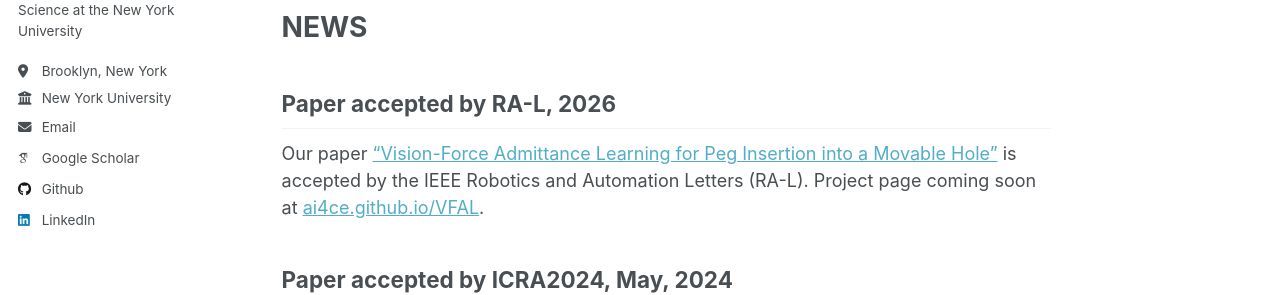
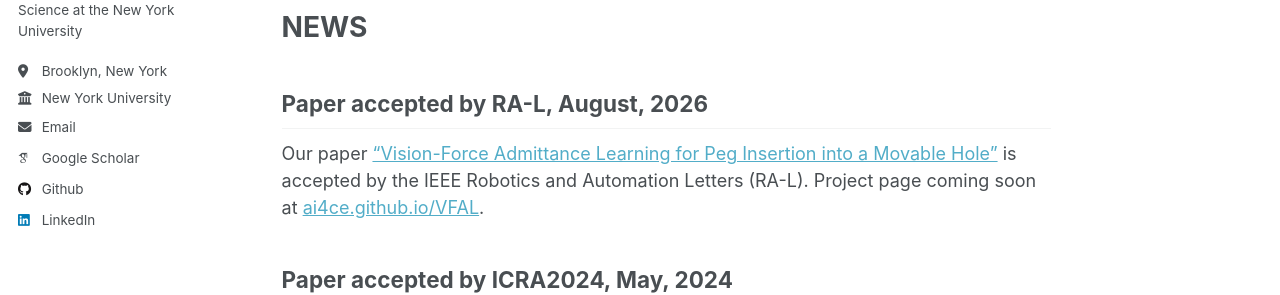
Before and after one commit to yuzhongchen/yuzhongchen.github.io, a Jekyll site: the page built from _pages/about.md, in a window 1280 px wide and 1222 px high. Shown: the part 420-715 px from the top of the window. Built offline with Jekyll 4.4.1, drawn with Linux system fonts in a browser that asks for light colours; some web fonts are replaced.

Commit message:
Correct VFAL acceptance date to August 2026

```diff
--- a/_pages/about.md
+++ b/_pages/about.md
@@ -17,7 +17,7 @@ I am honored to be advised by [Professor Chen Feng](https://engineering.nyu.edu/
 Please download my resume using this [link](files/cv.pdf)
 
 # NEWS
-## Paper accepted by RA-L, 2026
+## Paper accepted by RA-L, August, 2026
 Our paper ["Vision-Force Admittance Learning for Peg Insertion into a Movable Hole"](/publication/2026-vfal-peg-insertion) is accepted by the IEEE Robotics and Automation Letters (RA-L). Project page coming soon at [ai4ce.github.io/VFAL](https://ai4ce.github.io/VFAL/).
 
 ## Paper accepted by ICRA2024, May, 2024
```
Also changed, not shown: _publications/2026-vfal-peg-insertion.md (+1 -1 lines).
